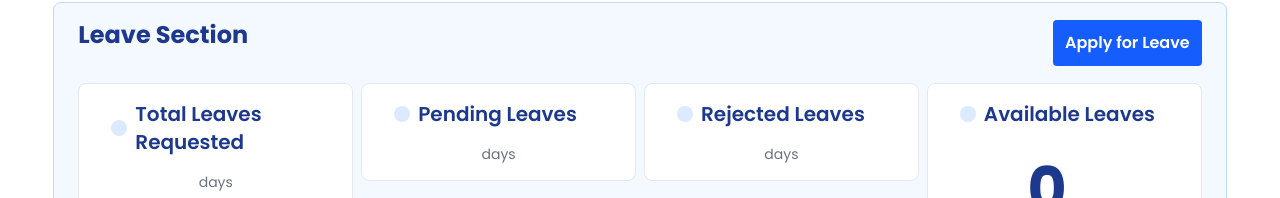
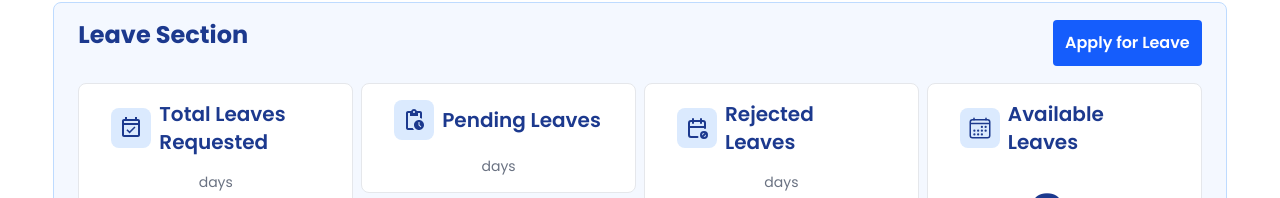
Before and after one commit to dinuvi2003/School-Staff-Management, a Next.js app in the folder teacher-end/client/: page /teacher-dashboard in a window 1280 px wide. Shown: the part 110-308 px from the top of the page. Built offline with nearby package versions, Linux system fonts and the light colour scheme; no server answers.

Commit message:
add the icons into the analytics

```diff
--- a/teacher-end/client/package.json
+++ b/teacher-end/client/package.json
@@ -12,7 +12,8 @@
     "lucide": "^0.542.0",
     "next": "15.5.2",
     "react": "19.1.0",
-    "react-dom": "19.1.0"
+    "react-dom": "19.1.0",
+    "react-icons": "^5.5.0"
   },
   "devDependencies": {
     "@tailwindcss/postcss": "^4",
--- a/teacher-end/client/src/components/layout/teacher-bashboard/LeaveCard.jsx
+++ b/teacher-end/client/src/components/layout/teacher-bashboard/LeaveCard.jsx
@@ -7,7 +7,7 @@ export const LeaveCard = ({ title, value, unit, icon }) => {
                 <div className='w-full'>
                     <div className='flex gap-2 items-center'>
                         <div className='bg-blue-100 p-2 rounded-lg'>
-                            {icon && <span className="text-xl">{icon}</span>}
+                            {icon && <span className="text-2xl">{icon}</span>}
                         </div>
                         <h3 className="m-0 text-xl font-semibold">{title}</h3>
                     </div>
--- a/teacher-end/client/src/components/layout/teacher-bashboard/LeaveSection.jsx
+++ b/teacher-end/client/src/components/layout/teacher-bashboard/LeaveSection.jsx
@@ -7,6 +7,11 @@ import PrimaryButton from '@/components/ui/Button/PrimaryButton'
 import Popup from '@/components/layout/popup/Popup'
 import LeaveRequestForm from '@/components/layout/popup/LeaveRequestForm'
 import PendingLeaveDetails from './PendingLeaveDetails'
+import { MdOutlinePendingActions } from "react-icons/md";
+import { IoCalendarOutline } from "react-icons/io5";
+import { TbCalendarCancel } from "react-icons/tb";
+import { MdOutlineEventAvailable } from "react-icons/md";
+
 
 const LeaveSection = () => {
   const [isPopupOpen, setIsPopupOpen] = useState(false);
@@ -59,10 +64,10 @@ const LeaveSection = () => {
 
         {/* leave analytics designs */}
         <div className="grid grid-cols-1 md:grid-cols-2 lg:grid-cols-4 gap-2">
-          <LeaveCard title="Total Leaves Requested" value={totalLeavesRequests.length} unit="days" />
-          <LeaveCard title="Pending Leaves" value={pendingLeaveRequests.length} unit="days" />
-          <LeaveCard title="Rejected Leaves" value={rejectedLeaveRequests.length} unit="days" />
-          <LeaveCard title="Available Leaves" value={process.env.TOTAL_LEAVES | 30 - totalLeavesRequests.length} unit="days" />
+          <LeaveCard title="Total Leaves Requested" value={totalLeavesRequests.length} unit="days" icon={<MdOutlineEventAvailable />} />
+          <LeaveCard title="Pending Leaves" value={pendingLeaveRequests.length} unit="days" icon={<MdOutlinePendingActions />} />
+          <LeaveCard title="Rejected Leaves" value={rejectedLeaveRequests.length} unit="days" icon={<TbCalendarCancel />} />
+          <LeaveCard title="Available Leaves" value={process.env.TOTAL_LEAVES | 30 - totalLeavesRequests.length} unit="days" icon={<IoCalendarOutline />} />
         </div>
 
         {/* Popup for leave request */}
```
Also changed, not shown: 1 other file (tests, documents, lock files or other folders).
